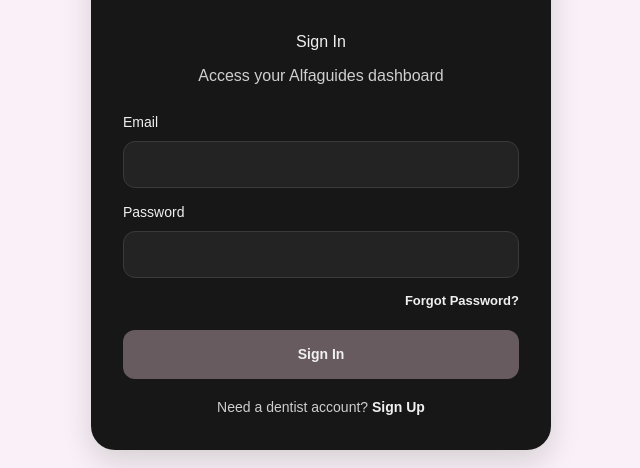
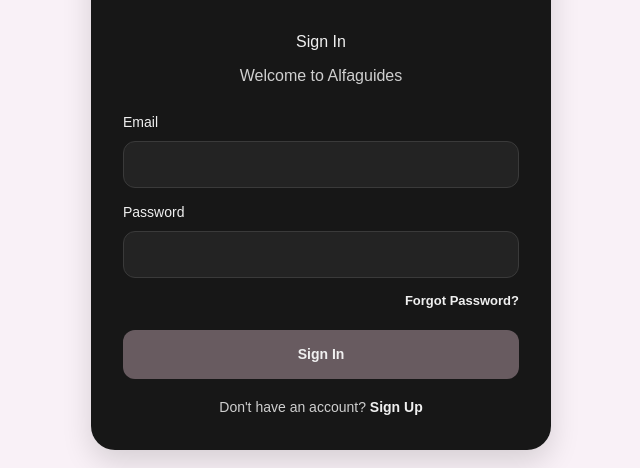
Before and after one commit to ramsismagdy/alfaguides-dashboard, a Next.js app: page /sign-in in a window 1280 px wide. Shown: the part 218-686 px from the top of the page, without its empty margins (319-959 px from the left). Built offline with nearby package versions, Linux system fonts and the light colour scheme.

Commit message:
update dashboard

```diff
--- a/app/sign-in/page.js
+++ b/app/sign-in/page.js
@@ -94,7 +94,7 @@
         </h1>
 
         <p style={{ color: "#CFCFCF", marginTop: 0, marginBottom: "24px", textAlign: "center" }}>
-          Access your Alfaguides dashboard
+          Welcome to Alfaguides
         </p>
 
         <div style={{ marginBottom: "14px" }}>
@@ -157,7 +157,7 @@
         </button>
 
         <div style={{ marginTop: "18px", textAlign: "center", color: "#CFCFCF", fontSize: "14px" }}>
-          Need a dentist account?{" "}
+          Don't have an account?{" "}
           <Link href="/sign-up" style={{ color: "#F0F0F0", fontWeight: "600", textDecoration: "none" }}>
             Sign Up
           </Link>
--- a/app/sign-up/page.js
+++ b/app/sign-up/page.js
@@ -318,7 +318,7 @@
       return
     }
 
-    setMessage("Dentist account created successfully. Please check email confirmation if it is enabled, then sign in.")
+    setMessage("Account created successfully. Please check email confirmation if it is enabled, then sign in.")
     setLoading(false)
 
     setTimeout(() => {
@@ -341,7 +341,7 @@
         </div>
 
         <h1 style={{ color: "#F0F0F0", marginTop: 0, marginBottom: "10px", textAlign: "center" }}>
-          Dentist Sign Up
+          Sign Up
         </h1>
 
         <div
@@ -538,7 +538,7 @@
             opacity: loading ? 0.7 : 1
           }}
         >
-          {loading ? "Creating Account..." : "Create Dentist Account"}
+          {loading ? "Creating Account..." : "Create Account"}
         </button>
 
         <div style={{ marginTop: "18px", textAlign: "center", color: "#CFCFCF", fontSize: "14px" }}>
```
